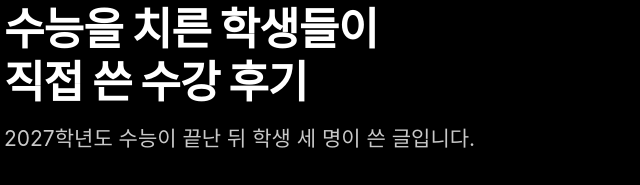
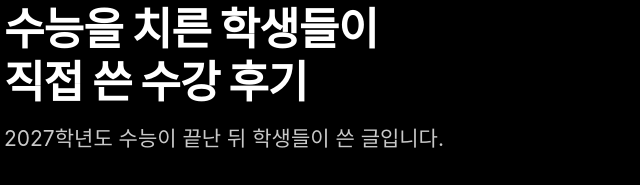
Before and after one commit to chajunho1515-stack/chajunho1515-stack.github.io, a plain HTML site: page index.html in a window 1280 px wide. Shown: the part 3880-4065 px from the top of the page, 136-776 px from the left. Drawn offline with Linux system fonts and the light colour scheme; a web font is replaced by a local one.

Commit message:
Reword the reviews lead line
Co-Authored-By: Claude Fable 5.2 <noreply@anthropic.com>

```diff
--- a/index.html
+++ b/index.html
@@ -268,7 +268,7 @@ footer a:hover{color:var(--yellow)}
 <section id="reviews">
   <div class="wrap">
     <h2>수능을 치른 학생들이<br>직접 쓴 수강 후기</h2>
-    <p class="lead">2027학년도 수능이 끝난 뒤 학생 세 명이 쓴 글입니다.</p>
+    <p class="lead">2027학년도 수능이 끝난 뒤 학생들이 쓴 글입니다.</p>
 
     <article class="rv">
       <p class="who">숙명여고 ○○○</p>
```
